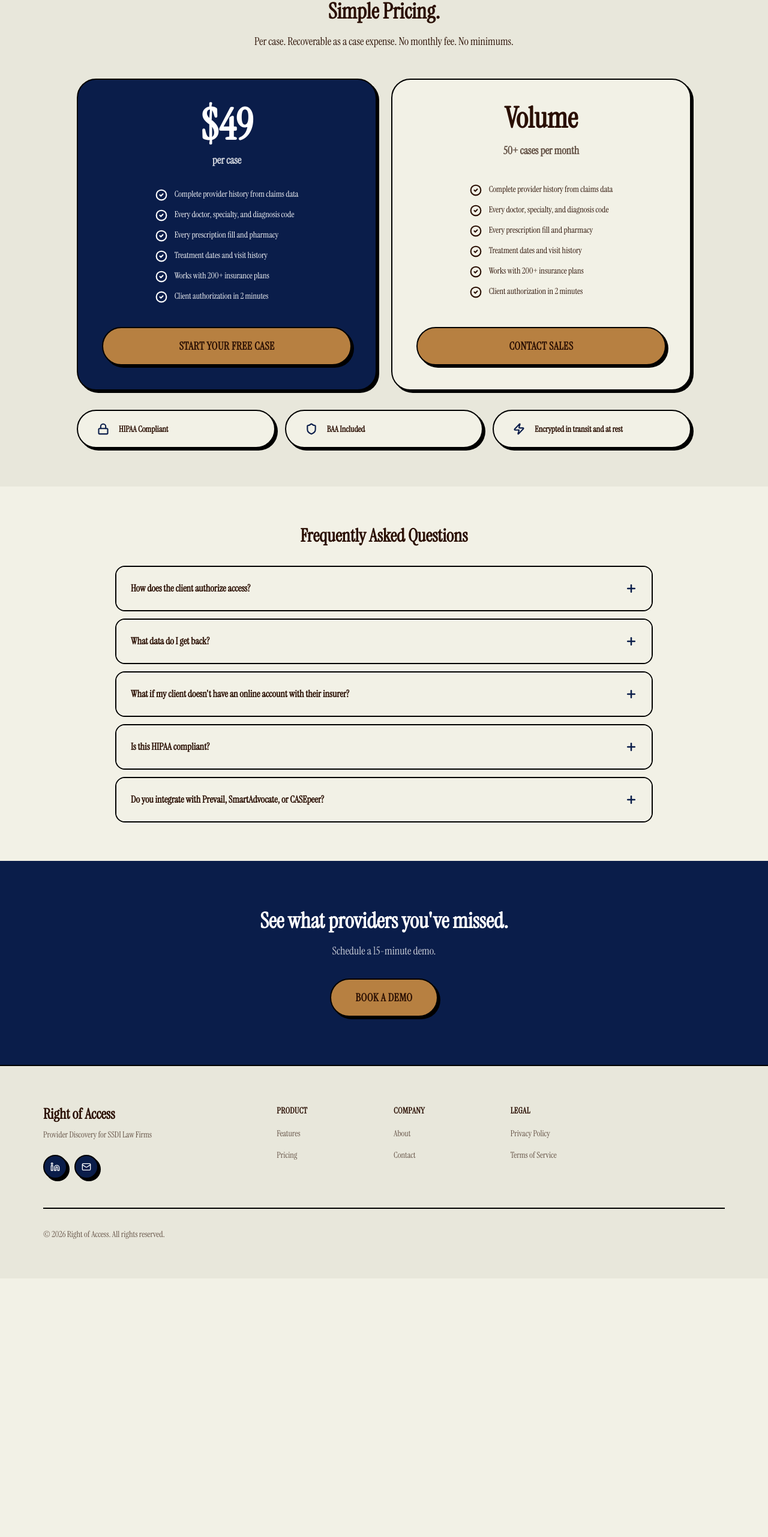
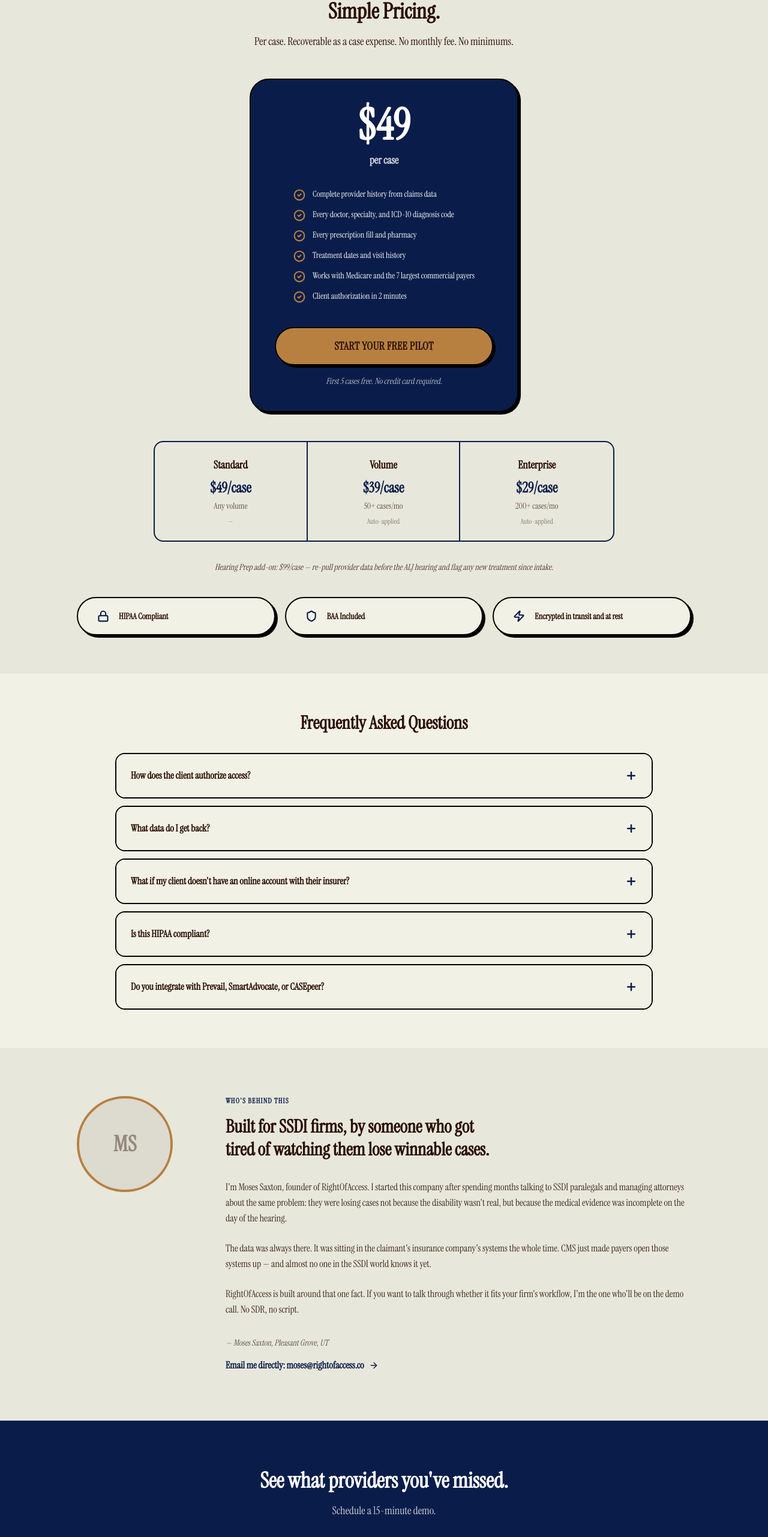
Before and after one commit to mosaxton/v0-right-of-access-marketing-site, a Next.js app: page / in a window 1280 px wide. Shown: the part 2819-5381 px from the top of the page at 60% size. Before the commit the page ends 4950 px from the top, so only its background shows below. Built offline with nearby package versions, Linux system fonts and the light colour scheme.

Commit message:
feat: update PricingSection and add FounderSection
Redesign PricingSection with centered card and volume table; add FounderSection between FAQ and FinalCTA.

```diff
--- a/app/page.tsx
+++ b/app/page.tsx
@@ -5,6 +5,7 @@ import { IntegrationCarousel } from "@/components/IntegrationCarousel"
 import { ROISection } from "@/components/ROISection"
 import { PricingSection } from "@/components/PricingSection"
 import { FAQSection } from "@/components/FAQSection"
+import { FounderSection } from "@/components/FounderSection"
 import { Footer } from "@/components/Footer"
 
 const FinalCTA = () => {
@@ -61,6 +62,7 @@ export default function Page() {
       </section>
       <PricingSection />
       <FAQSection />
+      <FounderSection />
       <FinalCTA />
       <Footer tagline="Provider Discovery for SSDI Law Firms" />
     </>
--- /dev/null
+++ b/components/FounderSection.tsx
@@ -0,0 +1,58 @@
+import { ArrowRight } from "lucide-react"
+
+export const FounderSection = () => {
+  return (
+    <section className="w-full px-8 py-20 bg-muted">
+      <div className="max-w-5xl mx-auto">
+        <div className="grid grid-cols-1 md:grid-cols-[200px_1fr] gap-12 items-start">
+          {/* Left Column - Photo */}
+          <div className="flex justify-center md:justify-start">
+            {/* Replace with founder headshot of Moses Saxton */}
+            <div className="w-40 h-40 rounded-full bg-background border-4 border-gold flex items-center justify-center overflow-hidden">
+              <div className="w-full h-full bg-foreground/10 flex items-center justify-center">
+                <span className="text-foreground/40 text-4xl font-black">MS</span>
+              </div>
+            </div>
+          </div>
+
+          {/* Right Column - Content */}
+          <div>
+            <p className="text-primary font-bold text-xs uppercase tracking-widest mb-4">
+              Who&apos;s Behind This
+            </p>
+
+            <h2 className="text-3xl font-black text-foreground mb-8 leading-tight text-balance">
+              Built for SSDI firms, by someone who got tired of watching them lose winnable cases.
+            </h2>
+
+            <div className="space-y-6 text-foreground/90 leading-relaxed">
+              <p>
+                I&apos;m Moses Saxton, founder of RightOfAccess. I started this company after spending months talking to SSDI paralegals and managing attorneys about the same problem: they were losing cases not because the disability wasn&apos;t real, but because the medical evidence was incomplete on the day of the hearing.
+              </p>
+
+              <p>
+                The data was always there. It was sitting in the claimant&apos;s insurance company&apos;s systems the whole time. CMS just made payers open those systems up — and almost no one in the SSDI world knows it yet.
+              </p>
+
+              <p>
+                RightOfAccess is built around that one fact. If you want to talk through whether it fits your firm&apos;s workflow, I&apos;m the one who&apos;ll be on the demo call. No SDR, no script.
+              </p>
+            </div>
+
+            <p className="mt-8 text-foreground/70 text-sm italic">
+              — Moses Saxton, Pleasant Grove, UT
+            </p>
+
+            <a
+              href="mailto:moses@rightofaccess.co"
+              className="inline-flex items-center gap-2 mt-4 text-primary font-bold hover:text-gold transition-colors group"
+            >
+              Email me directly: moses@rightofaccess.co
+              <ArrowRight className="w-4 h-4 group-hover:translate-x-1 transition-transform" />
+            </a>
+          </div>
+        </div>
+      </div>
+    </section>
+  )
+}
--- a/components/PricingSection.tsx
+++ b/components/PricingSection.tsx
@@ -8,11 +8,17 @@ const trustBadges = [
 
 const features = [
   "Complete provider history from claims data",
-  "Every doctor, specialty, and diagnosis code",
+  "Every doctor, specialty, and ICD-10 diagnosis code",
   "Every prescription fill and pharmacy",
   "Treatment dates and visit history",
-  "Works with 200+ insurance plans",
+  "Works with Medicare and the 7 largest commercial payers",
   "Client authorization in 2 minutes",
+]
+
+const volumeTiers = [
+  { name: "Standard", price: "$49/case", volume: "Any volume", note: "—" },
+  { name: "Volume", price: "$39/case", volume: "50+ cases/mo", note: "Auto-applied" },
+  { name: "Enterprise", price: "$29/case", volume: "200+ cases/mo", note: "Auto-applied" },
 ]
 
 export const PricingSection = () => {
@@ -26,16 +32,16 @@ export const PricingSection = () => {
           </p>
         </div>
 
-        <div className="grid grid-cols-1 md:grid-cols-2 gap-6 items-stretch">
-          {/* Per-case card */}
-          <div className="brutalist-card bg-primary rounded-[2rem] p-10 text-center h-full flex flex-col justify-between">
+        {/* Primary Pricing Card - Centered */}
+        <div className="max-w-md mx-auto mb-12">
+          <div className="brutalist-card bg-primary rounded-[2rem] p-10 text-center flex flex-col">
             <div className="text-7xl font-black text-primary-foreground mb-2">$49</div>
             <div className="text-primary-foreground/80 font-bold text-lg mb-8">per case</div>
 
             <ul className="space-y-3 mb-10 text-left max-w-sm mx-auto">
               {features.map((f, i) => (
                 <li key={i} className="flex items-start gap-3">
-                  <CheckCircle2 className="w-5 h-5 text-primary-foreground mt-0.5 flex-shrink-0" strokeWidth={2.5} />
+                  <CheckCircle2 className="w-5 h-5 text-gold mt-0.5 flex-shrink-0" strokeWidth={2.5} />
                   <span className="text-primary-foreground font-medium text-sm">{f}</span>
                 </li>
               ))}
@@ -47,37 +53,38 @@ export const PricingSection = () => {
               rel="noopener noreferrer"
               className="brutalist-button inline-block bg-gold text-foreground px-10 py-4 rounded-full font-black text-lg uppercase tracking-wide"
             >
-              Start Your Free Case
+              Start Your Free Pilot
             </a>
-          </div>
-
-          {/* Volume card */}
-          <div className="brutalist-card bg-background rounded-[2rem] p-10 text-center h-full flex flex-col justify-between">
-            <div className="text-5xl font-black text-foreground mb-2">Volume</div>
-            <div className="text-foreground/70 font-bold text-lg mb-8">50+ cases per month</div>
-
-            <ul className="space-y-3 mb-10 text-left max-w-sm mx-auto">
-              {features.map((f, i) => (
-                <li key={i} className="flex items-start gap-3">
-                  <CheckCircle2 className="w-5 h-5 text-foreground mt-0.5 flex-shrink-0" strokeWidth={2.5} />
-                  <span className="text-foreground font-medium text-sm">{f}</span>
-                </li>
-              ))}
-            </ul>
-
-            <a
-              href="https://calendly.com/mosaxton-s/free-demo-call"
-              target="_blank"
-              rel="noopener noreferrer"
-              className="brutalist-button inline-block bg-gold text-foreground px-10 py-4 rounded-full font-black text-lg uppercase tracking-wide"
-            >
-              Contact Sales
-            </a>
+            <p className="mt-4 text-primary-foreground/70 text-sm italic">
+              First 5 cases free. No credit card required.
+            </p>
           </div>
         </div>
 
+        {/* Volume Comparison Table */}
+        <div className="max-w-3xl mx-auto mb-8">
+          <div className="grid grid-cols-3 border-2 border-primary rounded-2xl overflow-hidden">
+            {volumeTiers.map((tier, i) => (
+              <div
+                key={i}
+                className={`p-6 text-center ${i < volumeTiers.length - 1 ? "border-r-2 border-primary" : ""}`}
+              >
+                <div className="font-black text-foreground text-lg mb-2">{tier.name}</div>
+                <div className="text-2xl font-black text-primary mb-1">{tier.price}</div>
+                <div className="text-foreground/70 text-sm font-medium mb-2">{tier.volume}</div>
+                <div className="text-foreground/50 text-xs font-medium">{tier.note}</div>
+              </div>
+            ))}
+          </div>
+        </div>
+
+        {/* Hearing Prep Add-on */}
+        <p className="text-center text-foreground/80 text-sm italic mb-10 max-w-2xl mx-auto">
+          Hearing Prep add-on: $99/case — re-pull provider data before the ALJ hearing and flag any new treatment since intake.
+        </p>
+
         {/* Trust badges */}
-        <div className="grid grid-cols-1 md:grid-cols-3 gap-4 mt-8">
+        <div className="grid grid-cols-1 md:grid-cols-3 gap-4">
           {trustBadges.map((badge, i) => {
             const Icon = badge.icon
             return (
```
